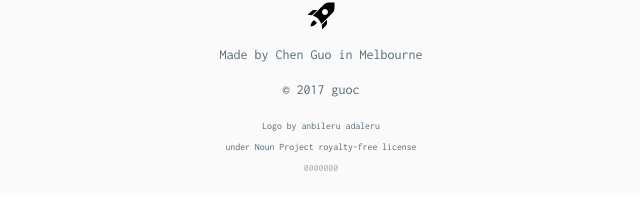
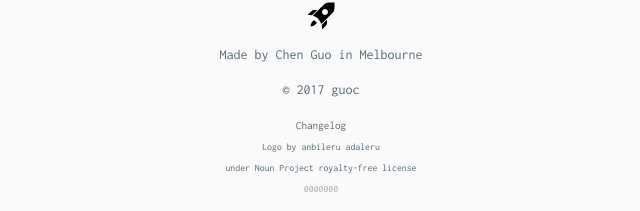
Before and after one commit to cguo8/SpaceLauncherWebsite, a Jekyll site: the page built from index.md, in a window 1280 px wide. Shown: the part 2758-2969 px from the top of the page, without its empty margins (319-959 px from the left). Built offline with Jekyll 4.4.1, drawn with Linux system fonts in a browser that asks for light colours; nearby versions of some CDN libraries; our own code applies the rules of GitHub Pages for plain Markdown files.

Commit message:
Add changelog in frontpage

```diff
--- a/_layouts/default.html
+++ b/_layouts/default.html
@@ -216,6 +216,12 @@
       vertical-align: middle;
     }
 
+    footer #changelog {
+      color: #666;
+      font-size: 80%;
+      text-decoration: none;
+    }
+
     footer #logo_credit {
       font-size: 70%;
     }
@@ -273,6 +279,7 @@
       <img id="rocket" src="{{ '/img/rocket.svg?v=' | append: site.github.build_revision | relative_url }}"/>
       <p>Made by Chen Guo in Melbourne</p>
       <p>© 2017 guoc</p>
+      <div><a id="changelog" href="/changelog.html">Changelog</a></div>
       <span id="logo_credit">Logo by anbileru adaleru<br>under Noun Project royalty-free license</span>
       <br>
       <span id="build_version">
```
